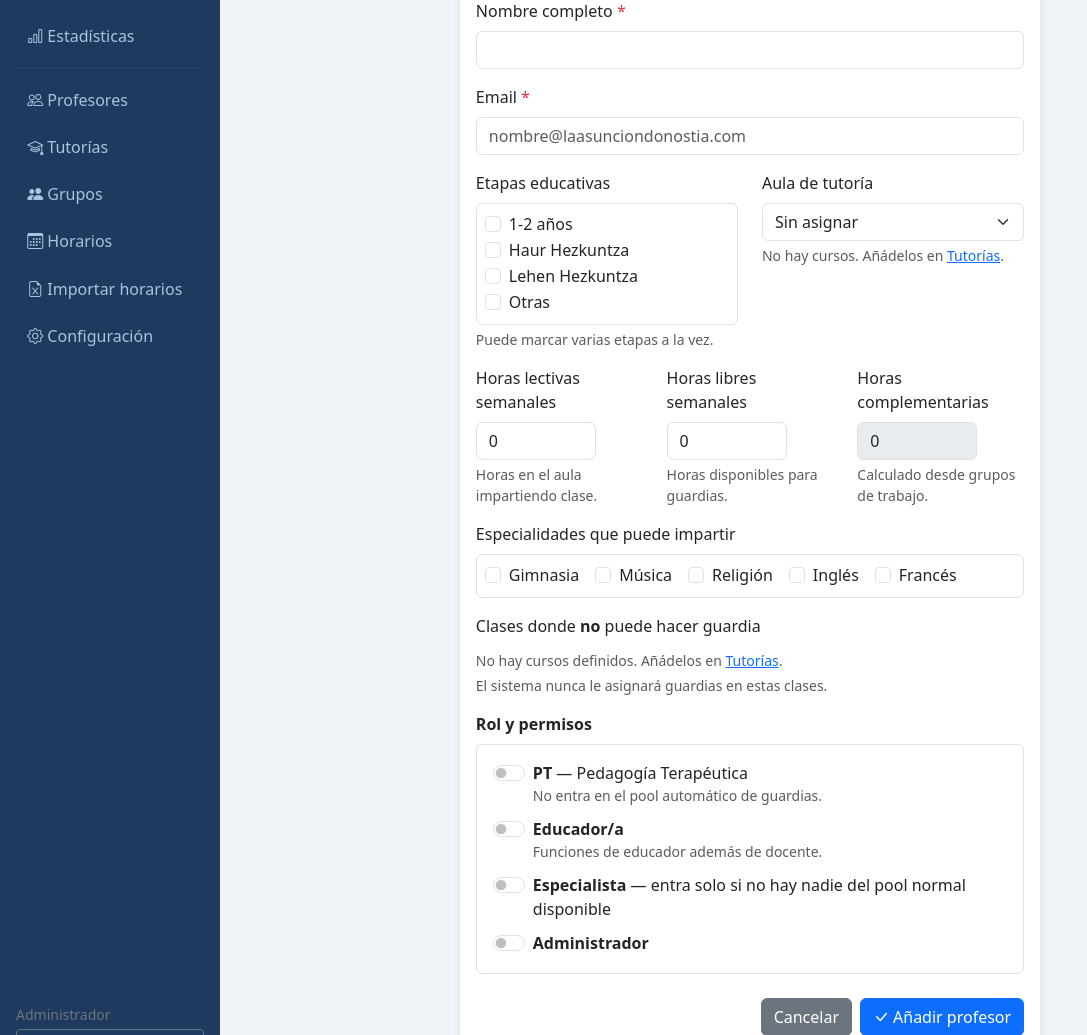
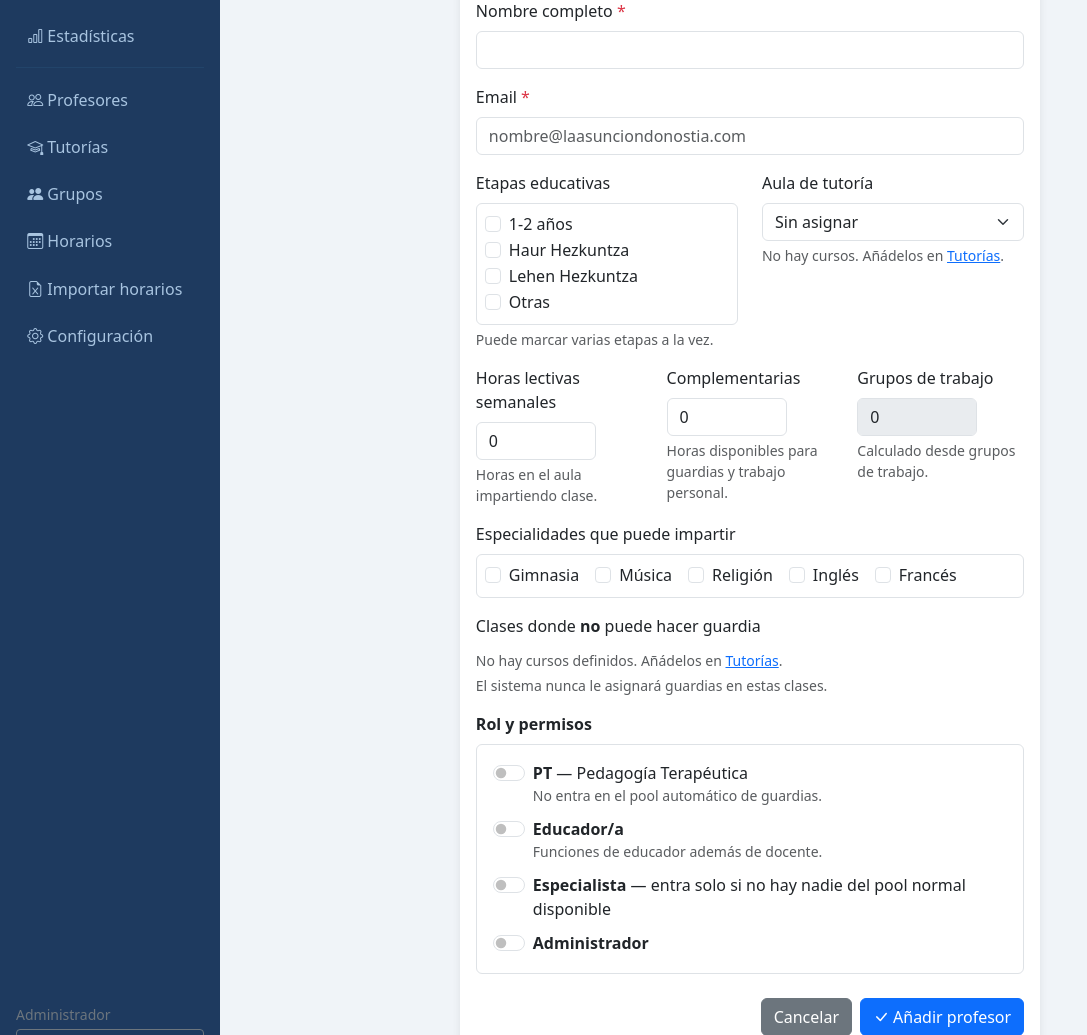
Before and after one commit to gajajaja010/guardias-colegio, a Flask app: page /profesores/nuevo in a window 1280 px wide. Shown: the part 243-1278 px from the top of the page, without its empty margins (0-1087 px from the left). Run offline with Flask 3, Linux system fonts and the light colour scheme; a user stored in the database is signed in; data that the repository does not hold is empty.

Commit message:
Rename: horas libres→complementarias, horas complementarias→grupos de trabajo; fix 0.5h display

```diff
--- a/templates/form_profesor.html
+++ b/templates/form_profesor.html
@@ -78,16 +78,16 @@
               <div class="form-text">Horas en el aula impartiendo clase.</div>
             </div>
             <div class="col-md-4 mb-3">
-              <label class="form-label">Horas libres semanales</label>
+              <label class="form-label">Complementarias</label>
               <input type="number" name="horas_libres" class="form-control"
                 min="0" max="40" step="0.5" value="{{ profesor.horas_libres if profesor else 0 }}"
                 style="width:120px">
-              <div class="form-text">Horas disponibles para guardias.</div>
+              <div class="form-text">Horas disponibles para guardias y trabajo personal.</div>
             </div>
             <div class="col-md-4 mb-3">
-              <label class="form-label">Horas complementarias</label>
+              <label class="form-label">Grupos de trabajo</label>
               <input type="number" class="form-control"
-                value="{{ profesor.horas_complementarias | int if profesor else 0 }}"
+                value="{{ profesor.horas_complementarias if profesor else 0 }}"
                 style="width:120px" disabled>
               <div class="form-text">Calculado desde grupos de trabajo.</div>
             </div>
--- a/templates/grupos_trabajo.html
+++ b/templates/grupos_trabajo.html
@@ -34,7 +34,7 @@
         <ul class="ps-3 mb-0">
           <li>Reuniones de coordinación, comisiones, etc.</li>
           <li>Asigna a cada profesor las horas semanales que dedica a cada grupo.</li>
-          <li>Las horas complementarias se calculan automáticamente sumando todos sus grupos.</li>
+          <li>Las horas de grupos de trabajo se calculan automáticamente sumando todos sus grupos.</li>
         </ul>
       </div>
     </div>
```
